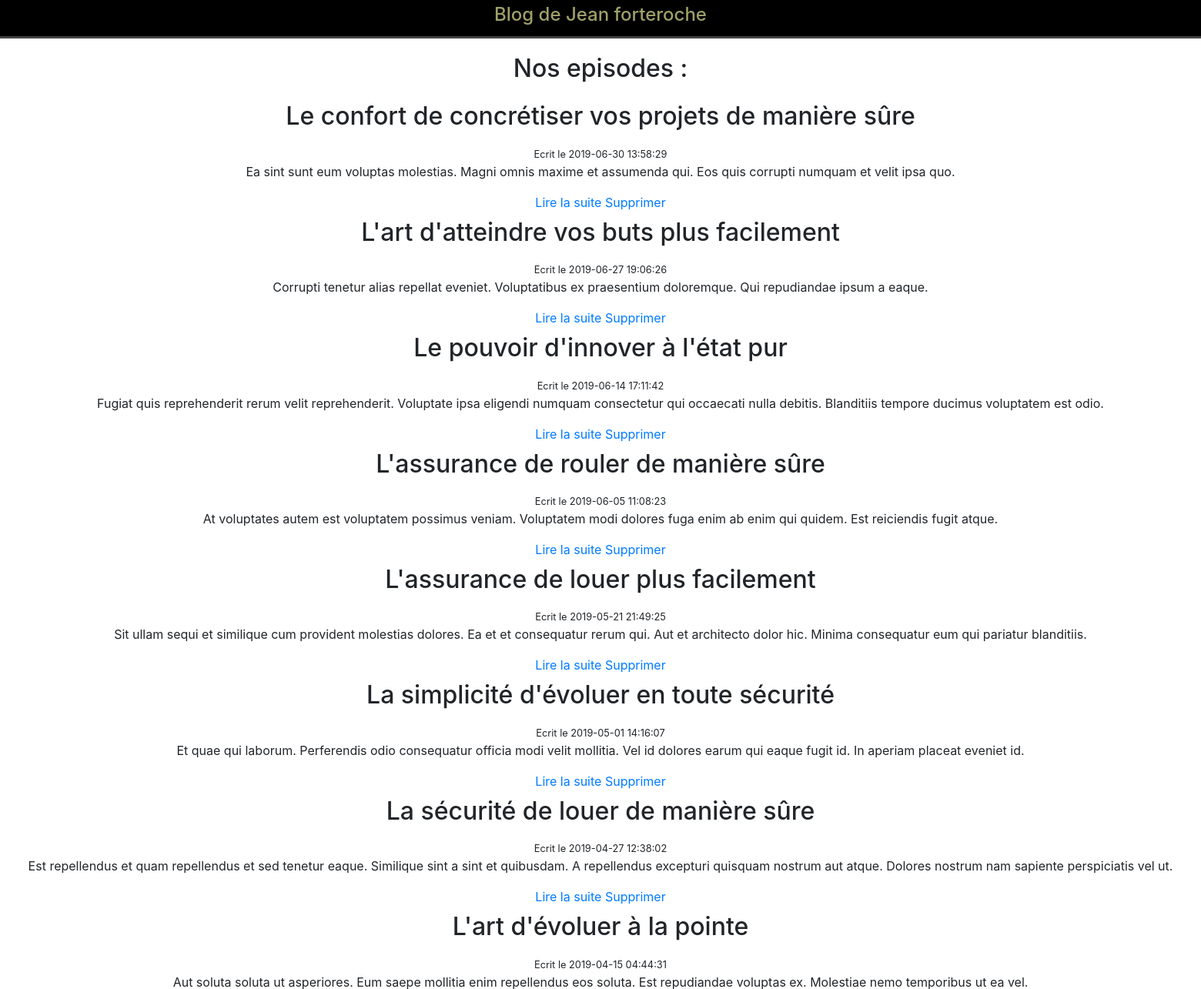
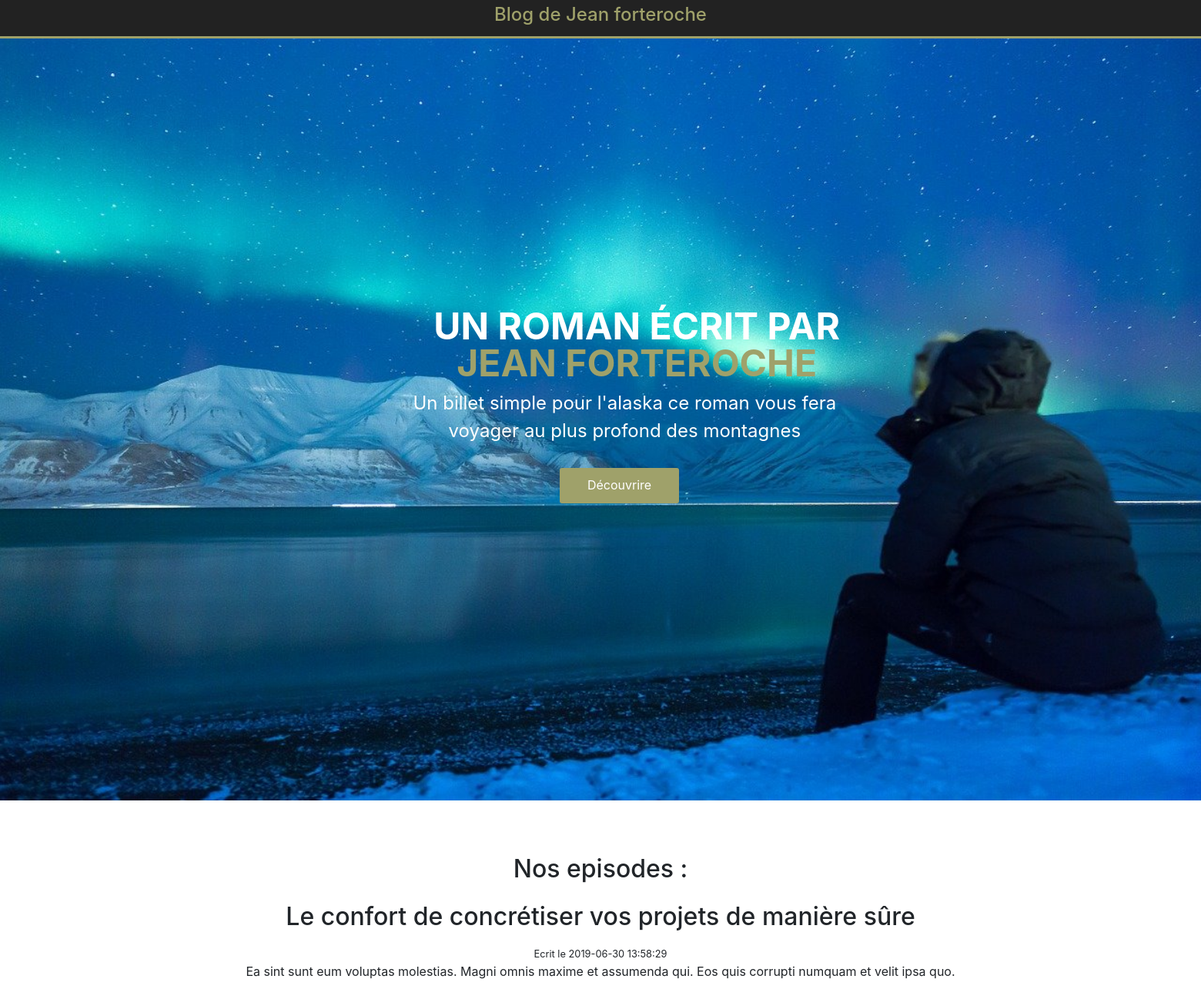
Before and after one commit to loic-alcesilas/blog, a PHP site: page / in a window 1560 px wide. Shown: the top 1285 px of the page at 77% size. Run offline with PHP 8.4, Linux system fonts and the light colour scheme; data comes from the database, SQL or seed files in the repository; some libraries are stand-ins or nearby versions.

Commit message:
ajout de l'accueil avec du css pluq texte d'introduction

```diff
--- a/assets/css/style.css
+++ b/assets/css/style.css
@@ -20,13 +20,13 @@ body {
 
 /*HEADER*/
 header {
-    background: black;
+    background: #222222;
 }
 
 .navbar {
 
     overflow: hidden;
-    border-bottom: 3px solid #444444;
+    border-bottom: 3px solid #9FA16A;
     box-shadow: grey;
 }
 
@@ -49,3 +49,52 @@ header {
 #menu {
     height: 50px;
 }
+
+/*presentation*/
+
+.presentation img{
+    display: flex;
+    width: 100%;
+}
+
+.presentation span {
+    color: #9FA16A;
+}
+
+.presentation div {
+    position: absolute;
+    top: 50%;
+    transform: translateX(50%);
+
+}
+
+.presentation h1 {
+    font-weight: bold;
+    font-size: 3em;
+    color: white;
+    width: 60%;
+    line-height: 1;
+    text-transform: uppercase;
+}
+
+.presentation p{
+    color: white;
+    margin-top: 10px;
+    width: 55%;
+    font-size: 1.5em;
+}
+
+.presentation input {
+    margin-top: 10px;
+    background-color: #9FA16A;
+    padding: 10px;
+    border-radius: 3px;
+    border: transparent;
+    box-shadow: 0px 2px 0px #9FA16A;
+    color: white;
+    font-size: 1em;
+    width: 15%;
+    display: block;
+    margin-left: 210px;
+    margin-top: 30px;
+  }
--- a/templates/layout.html.php
+++ b/templates/layout.html.php
@@ -14,7 +14,15 @@
         <div class="container" style="justify-content: center">
             <h1 id="brand">Blog de Jean forteroche</h1>
         </div>
-    </header>
+</header>
+    <div class="presentation">
+        <img src="assets/img/aurora.jpg" alt="">
+        <div>
+            <h1>Un roman écrit par <span>Jean Forteroche</span></h1>
+            <p>Un billet simple pour l'alaska ce roman vous fera voyager au plus profond des montagnes</p>
+            <input type="button" value="Découvrire" >
+        </div>
+    </div>
     <?= $pageContent ?>
 </body>
 
```
Also changed, not shown: assets/img/aurora.jpg (added).
